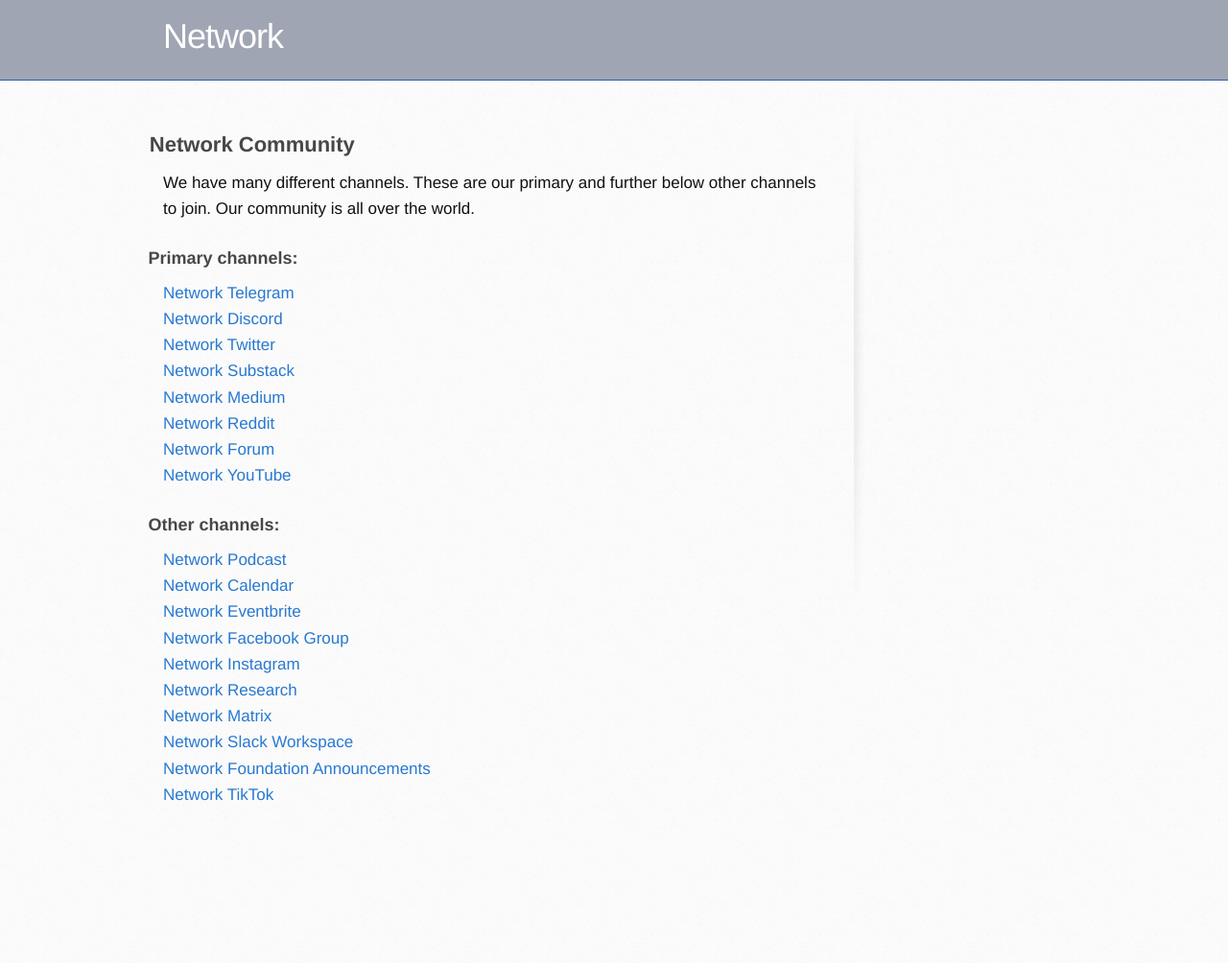
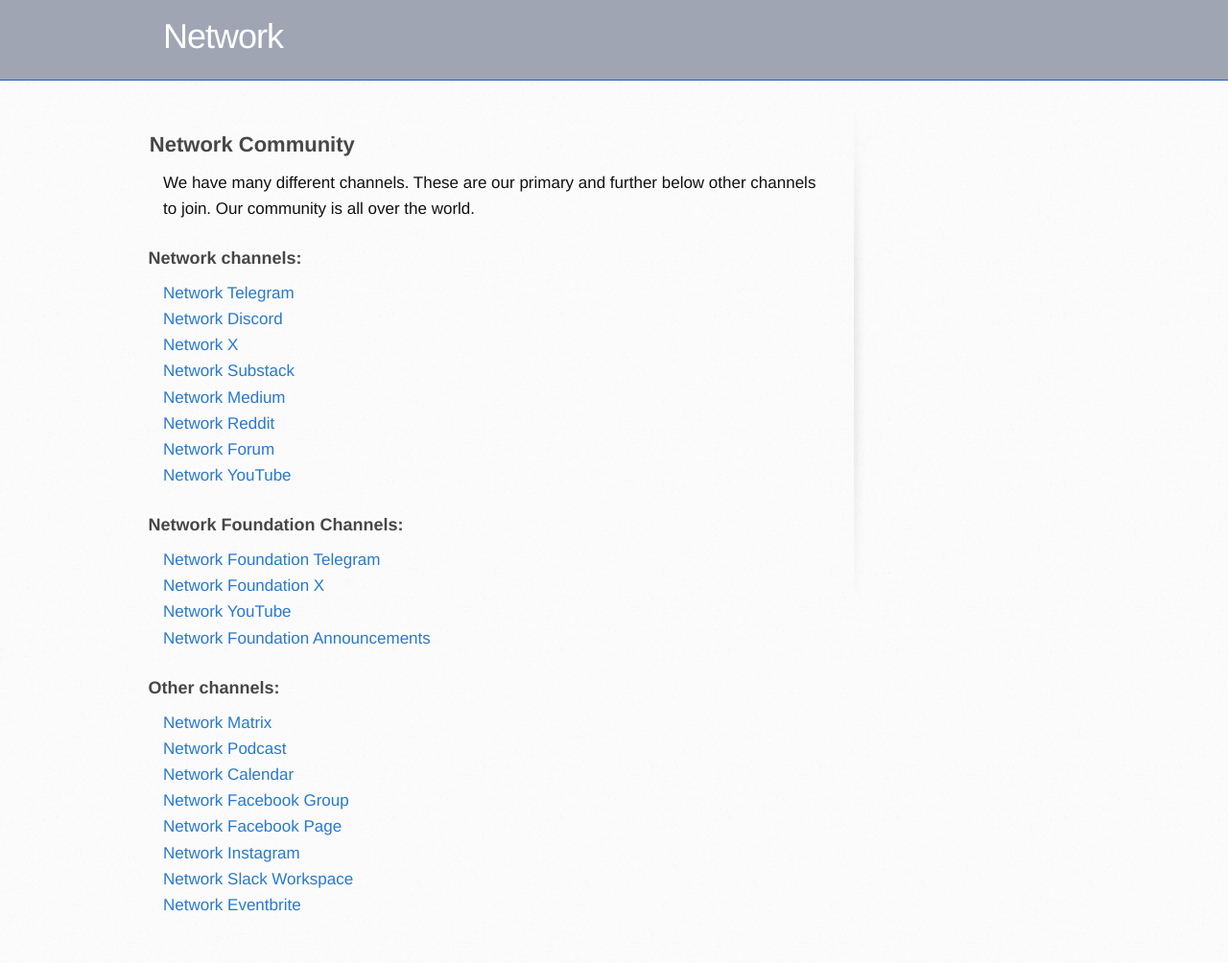
Before and after one commit to networkf/network.github.io, a Jekyll site: the page built from community.md, in a window 1280 px wide. Shown: the whole page at 96% size. Built offline with Jekyll 4.4.1, drawn with Linux system fonts in a browser that asks for light colours; some web fonts are replaced; our own code applies the rules of GitHub Pages for plain Markdown files; the repository's description, which GitHub fills in, is left out; before the commit the page ends 900 px from its top, so only the background shows below that.

Commit message:
Update community.md

```diff
--- a/community.md
+++ b/community.md
@@ -8,42 +8,49 @@ layout: default
 ## Network Community
 We have many different channels. These are our primary and further below other channels to join. Our community is all over the world.
 
-### Primary channels:
-<a href="https://t.me/networkfund" target="_blank">Network Telegram</a>
+### Network channels:
+<a href="https://t.me/networkx" target="_blank">Network Telegram</a>
 <br>
 <a href="https://discord.gg/sCtK6YK" target="_blank">Network Discord</a>
 <br>
-<a href="https://twitter.com/networkfund" target="_blank">Network Twitter</a>
+<a href="https://twitter.com/netxork" target="_blank">Network X</a>
 <br>
 <a href="https://network.substack.com" target="_blank">Network Substack</a>
 <br>
 <a href="https://network.medium.com" target="_blank">Network Medium</a>
 <br>
-<a href="https://reddit.com/r/networkfund" target="_blank">Network Reddit</a>
+<a href="https://reddit.com/r/netxork" target="_blank">Network Reddit</a>
 <br>
-<a href="https://forum.network.fund" target="_blank">Network Forum</a>
+<a href="https://forum.network.foundation" target="_blank">Network Forum</a>
 <br>
-<a href="https://www.youtube.com/@networkfund" target="_blank">Network YouTube</a>
+<a href="https://www.youtube.com/@netxork" target="_blank">Network YouTube</a>
 <br>
 
+### Network Foundation Channels:
+<a href="https://t.me/networkfoundation" target="_blank">Network Foundation Telegram</a>
+<br>
+<a href="https://twitter.com/networkfdn" target="_blank">Network Foundation X</a>
+<br>
+<a href="https://www.youtube.com/@networkfdn" target="_blank">Network YouTube</a>
+<br>
+<a href="https://t.me/networkfdn" target="_blank">Network Foundation Announcements</a>
+<br>
+
+
 ### Other channels:
+<a href="https://matrix.to/#/!XNSlHnqIwCumTmcAhm:matrix.org" target="_blank">Network Matrix</a>
+<br>
 <a href="https://anchor.fm/networkfund" target="_blank">Network Podcast</a>
 <br>
 <a href="https://calendar.google.com/calendar/u/0?cid=dG9kcTBvdGt2YzF1MXM5dG9kOTIxN3FzdWNAZ3JvdXAuY2FsZW5kYXIuZ29vZ2xlLmNvbQ" target="_blank">Network Calendar</a>
 <br>
-<a href="https://networkfund.eventbrite.com" target="_blank">Network Eventbrite</a>
+<a href="https://facebook.com/groups/netxork" target="_blank">Network Facebook Group</a>
 <br>
-<a href="https://facebook.com/groups/networkfund" target="_blank">Network Facebook Group</a>
+<a href="https://facebook.com/netxork" target="_blank">Network Facebook Page</a>
 <br>
-<a href="https://instagram.com/networkfund" target="_blank">Network Instagram</a>
+<a href="https://instagram.com/netxork" target="_blank">Network Instagram</a>
 <br>
-<a href="https://network.com.de" target="_blank">Network Research</a>
+<a href="https://netxork.slack.com" target="_blank">Network Slack Workspace</a>
 <br>
-<a href="https://matrix.to/#/!XNSlHnqIwCumTmcAhm:matrix.org" target="_blank">Network Matrix</a>
+<a href="https://netxork.eventbrite.com" target="_blank">Network Eventbrite</a>
 <br>
-<a href="https://networkfund.slack.com" target="_blank">Network Slack Workspace</a>
-<br>
-<a href="https://t.me/networkfoundation" target="_blank">Network Foundation Announcements</a>
-<br>
-<a href="https://tiktok.com/networkfund" target="_blank">Network TikTok</a>
-<br>
```
